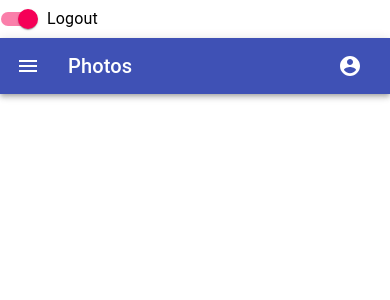
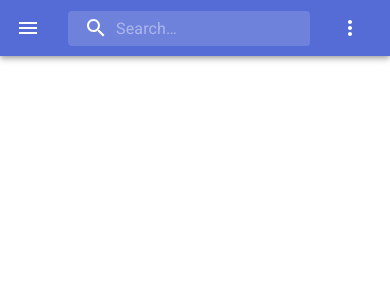
Before and after one commit to StefanSpeterDev/efficoin, a Next.js app: page /home in a window 390 px wide. Shown: the top 300 px of the page. Built offline with nearby package versions, Linux system fonts and the light colour scheme.

Commit message:
fix bug material

```diff
--- a/pages/_app.js
+++ b/pages/_app.js
@@ -1,7 +1,37 @@
-import '../styles/globals.css'
+import React from 'react';
+import PropTypes from 'prop-types';
+import Head from 'next/head';
+import { ThemeProvider } from '@material-ui/core/styles';
+import CssBaseline from '@material-ui/core/CssBaseline';
+import theme from '../src/theme';
 
-function MyApp({ Component, pageProps }) {
-  return <Component {...pageProps} />
+export default function MyApp(props) {
+  const { Component, pageProps } = props;
+
+  React.useEffect(() => {
+    // Remove the server-side injected CSS.
+    const jssStyles = document.querySelector('#jss-server-side');
+    if (jssStyles) {
+      jssStyles.parentElement.removeChild(jssStyles);
+    }
+  }, []);
+
+  return (
+    <React.Fragment>
+      <Head>
+        <title>My page</title>
+        <meta name="viewport" content="minimum-scale=1, initial-scale=1, width=device-width" />
+      </Head>
+      <ThemeProvider theme={theme}>
+        {/* CssBaseline kickstart an elegant, consistent, and simple baseline to build upon. */}
+        <CssBaseline />
+        <Component {...pageProps} />
+      </ThemeProvider>
+    </React.Fragment>
+  );
 }
 
-export default MyApp
+MyApp.propTypes = {
+  Component: PropTypes.elementType.isRequired,
+  pageProps: PropTypes.object.isRequired,
+};
--- /dev/null
+++ b/pages/_document.js
@@ -0,0 +1,68 @@
+import React from 'react';
+import Document, { Html, Head, Main, NextScript } from 'next/document';
+import { ServerStyleSheets } from '@material-ui/core/styles';
+import theme from '../src/theme';
+
+export default class MyDocument extends Document {
+  render() {
+    return (
+      <Html lang="en">
+        <Head>
+          {/* PWA primary color */}
+          <meta name="theme-color" content={theme.palette.primary.main} />
+          <link
+            rel="stylesheet"
+            href="https://fonts.googleapis.com/css?family=Roboto:300,400,500,700&display=swap"
+          />
+        </Head>
+        <body>
+          <Main />
+          <NextScript />
+        </body>
+      </Html>
+    );
+  }
+}
+
+// `getInitialProps` belongs to `_document` (instead of `_app`),
+// it's compatible with server-side generation (SSG).
+MyDocument.getInitialProps = async (ctx) => {
+  // Resolution order
+  //
+  // On the server:
+  // 1. app.getInitialProps
+  // 2. page.getInitialProps
+  // 3. document.getInitialProps
+  // 4. app.render
+  // 5. page.render
+  // 6. document.render
+  //
+  // On the server with error:
+  // 1. document.getInitialProps
+  // 2. app.render
+  // 3. page.render
+  // 4. document.render
+  //
+  // On the client
+  // 1. app.getInitialProps
+  // 2. page.getInitialProps
+  // 3. app.render
+  // 4. page.render
+
+  // Render app and page and get the context of the page with collected side effects.
+  const sheets = new ServerStyleSheets();
+  const originalRenderPage = ctx.renderPage;
+
+  ctx.renderPage = () =>
+    originalRenderPage({
+      enhanceApp: (App) => (props) => sheets.collect(<App {...props} />),
+    });
+
+  const initialProps = await Document.getInitialProps(ctx);
+
+  return {
+    ...initialProps,
+    // Styles fragment is rendered after the app and page rendering finish.
+    styles: [...React.Children.toArray(initialProps.styles), sheets.getStyleElement()],
+  };
+};
--- a/pages/home.js
+++ b/pages/home.js
@@ -1,96 +1,232 @@
 import React from 'react';
-import { makeStyles } from '@material-ui/core/styles';
+import { fade, makeStyles } from '@material-ui/core/styles';
 import AppBar from '@material-ui/core/AppBar';
 import Toolbar from '@material-ui/core/Toolbar';
+import IconButton from '@material-ui/core/IconButton';
 import Typography from '@material-ui/core/Typography';
-import IconButton from '@material-ui/core/IconButton';
-import MenuIcon from '@material-ui/icons/Menu';
-import AccountCircle from '@material-ui/icons/AccountCircle';
-import Switch from '@material-ui/core/Switch';
-import FormControlLabel from '@material-ui/core/FormControlLabel';
-import FormGroup from '@material-ui/core/FormGroup';
+import InputBase from '@material-ui/core/InputBase';
+import Badge from '@material-ui/core/Badge';
 import MenuItem from '@material-ui/core/MenuItem';
 import Menu from '@material-ui/core/Menu';
+import MenuIcon from '@material-ui/icons/Menu';
+import SearchIcon from '@material-ui/icons/Search';
+import AccountCircle from '@material-ui/icons/AccountCircle';
+import MailIcon from '@material-ui/icons/Mail';
+import NotificationsIcon from '@material-ui/icons/Notifications';
+import MoreIcon from '@material-ui/icons/MoreVert';
 
 const useStyles = makeStyles((theme) => ({
-  root: {
+  grow: {
     flexGrow: 1,
   },
   menuButton: {
     marginRight: theme.spacing(2),
   },
   title: {
-    flexGrow: 1,
+    display: 'none',
+    [theme.breakpoints.up('sm')]: {
+      display: 'block',
+    },
+  },
+  search: {
+    position: 'relative',
+    borderRadius: theme.shape.borderRadius,
+    backgroundColor: fade(theme.palette.common.white, 0.15),
+    '&:hover': {
+      backgroundColor: fade(theme.palette.common.white, 0.25),
+    },
+    marginRight: theme.spacing(2),
+    marginLeft: 0,
+    width: '100%',
+    [theme.breakpoints.up('sm')]: {
+      marginLeft: theme.spacing(3),
+      width: 'auto',
+    },
+  },
+  searchIcon: {
+    padding: theme.spacing(0, 2),
+    height: '100%',
+    position: 'absolute',
+    pointerEvents: 'none',
+    display: 'flex',
+    alignItems: 'center',
+    justifyContent: 'center',
+  },
+  inputRoot: {
+    color: 'inherit',
+  },
+  inputInput: {
+    padding: theme.spacing(1, 1, 1, 0),
+    // vertical padding + font size from searchIcon
+    paddingLeft: `calc(1em + ${theme.spacing(4)}px)`,
+    transition: theme.transitions.create('width'),
+    width: '100%',
+    [theme.breakpoints.up('md')]: {
+      width: '20ch',
+    },
+  },
+  sectionDesktop: {
+    display: 'none',
+    [theme.breakpoints.up('md')]: {
+      display: 'flex',
+    },
+  },
+  sectionMobile: {
+    display: 'flex',
+    [theme.breakpoints.up('md')]: {
+      display: 'none',
+    },
   },
 }));
 
-export default function MenuAppBar() {
+export default function PrimarySearchAppBar() {
   const classes = useStyles();
-  const [auth, setAuth] = React.useState(true);
   const [anchorEl, setAnchorEl] = React.useState(null);
-  const open = Boolean(anchorEl);
+  const [mobileMoreAnchorEl, setMobileMoreAnchorEl] = React.useState(null);
 
-  const handleChange = (event) => {
-    setAuth(event.target.checked);
-  };
+  const isMenuOpen = Boolean(anchorEl);
+  const isMobileMenuOpen = Boolean(mobileMoreAnchorEl);
 
-  const handleMenu = (event) => {
+  const handleProfileMenuOpen = (event) => {
     setAnchorEl(event.currentTarget);
   };
 
-  const handleClose = () => {
-    setAnchorEl(null);
+  const handleMobileMenuClose = () => {
+    setMobileMoreAnchorEl(null);
   };
 
+  const handleMenuClose = () => {
+    setAnchorEl(null);
+    handleMobileMenuClose();
+  };
+
+  const handleMobileMenuOpen = (event) => {
+    setMobileMoreAnchorEl(event.currentTarget);
+  };
+
+  const menuId = 'primary-search-account-menu';
+  const renderMenu = (
+    <Menu
+      anchorEl={anchorEl}
+      anchorOrigin={{ vertical: 'top', horizontal: 'right' }}
+      id={menuId}
+      keepMounted
+      transformOrigin={{ vertical: 'top', horizontal: 'right' }}
+      open={isMenuOpen}
+      onClose={handleMenuClose}
+    >
+      <MenuItem onClick={handleMenuClose}>Profile</MenuItem>
+      <MenuItem onClick={handleMenuClose}>My account</MenuItem>
+    </Menu>
+  );
+
+  const mobileMenuId = 'primary-search-account-menu-mobile';
+  const renderMobileMenu = (
+    <Menu
+      anchorEl={mobileMoreAnchorEl}
+      anchorOrigin={{ vertical: 'top', horizontal: 'right' }}
+      id={mobileMenuId}
+      keepMounted
+      transformOrigin={{ vertical: 'top', horizontal: 'right' }}
+      open={isMobileMenuOpen}
+      onClose={handleMobileMenuClose}
+    >
+      <MenuItem>
+        <IconButton aria-label="show 4 new mails" color="inherit">
+          <Badge badgeContent={4} color="secondary">
+            <MailIcon />
+          </Badge>
+        </IconButton>
+        <p>Messages</p>
+      </MenuItem>
+      <MenuItem>
+        <IconButton aria-label="show 11 new notifications" color="inherit">
+          <Badge badgeContent={11} color="secondary">
+            <NotificationsIcon />
+          </Badge>
+        </IconButton>
+        <p>Notifications</p>
+      </MenuItem>
+      <MenuItem onClick={handleProfileMenuOpen}>
+        <IconButton
+          aria-label="account of current user"
+          aria-controls="primary-search-account-menu"
+          aria-haspopup="true"
+          color="inherit"
+        >
+          <AccountCircle />
+        </IconButton>
+        <p>Profile</p>
+      </MenuItem>
+    </Menu>
+  );
+
   return (
-    <div className={classes.root}>
-      <FormGroup>
-        <FormControlLabel
-          control={<Switch checked={auth} onChange={handleChange} aria-label="login switch" />}
-          label={auth ? 'Logout' : 'Login'}
-        />
-      </FormGroup>
+    <div className={classes.grow}>
       <AppBar position="static">
         <Toolbar>
-          <IconButton edge="start" className={classes.menuButton} color="inherit" aria-label="menu">
+          <IconButton
+            edge="start"
+            className={classes.menuButton}
+            color="inherit"
+            aria-label="open drawer"
+          >
             <MenuIcon />
           </IconButton>
-          <Typography variant="h6" className={classes.title}>
-            Photos
+          <Typography className={classes.title} variant="h6" noWrap>
+            Material-UI
           </Typography>
-          {auth && (
-            <div>
-              <IconButton
-                aria-label="account of current user"
-                aria-controls="menu-appbar"
-                aria-haspopup="true"
-                onClick={handleMenu}
-                color="inherit"
-              >
-                <AccountCircle />
-              </IconButton>
-              <Menu
-                id="menu-appbar"
-                anchorEl={anchorEl}
-                anchorOrigin={{
-                  vertical: 'top',
-                  horizontal: 'right',
-                }}
-                keepMounted
-                transformOrigin={{
-                  vertical: 'top',
-                  horizontal: 'right',
-                }}
-                open={open}
-                onClose={handleClose}
-              >
-                <MenuItem onClick={handleClose}>Profile</MenuItem>
-                <MenuItem onClick={handleClose}>My account</MenuItem>
-              </Menu>
+          <div className={classes.search}>
+            <div className={classes.searchIcon}>
+              <SearchIcon />
             </div>
-          )}
+            <InputBase
+              placeholder="Search…"
+              classes={{
+                root: classes.inputRoot,
+                input: classes.inputInput,
+              }}
+              inputProps={{ 'aria-label': 'search' }}
+            />
+          </div>
+          <div className={classes.grow} />
+          <div className={classes.sectionDesktop}>
+            <IconButton aria-label="show 4 new mails" color="inherit">
+              <Badge badgeContent={4} color="secondary">
+                <MailIcon />
+              </Badge>
+            </IconButton>
+            <IconButton aria-label="show 17 new notifications" color="inherit">
+              <Badge badgeContent={17} color="secondary">
+                <NotificationsIcon />
+              </Badge>
+            </IconButton>
+            <IconButton
+              edge="end"
+              aria-label="account of current user"
+              aria-controls={menuId}
+              aria-haspopup="true"
+              onClick={handleProfileMenuOpen}
+              color="inherit"
+            >
+              <AccountCircle />
+            </IconButton>
+          </div>
+          <div className={classes.sectionMobile}>
+            <IconButton
+              aria-label="show more"
+              aria-controls={mobileMenuId}
+              aria-haspopup="true"
+              onClick={handleMobileMenuOpen}
+              color="inherit"
+            >
+              <MoreIcon />
+            </IconButton>
+          </div>
         </Toolbar>
       </AppBar>
+      {renderMobileMenu}
+      {renderMenu}
     </div>
   );
 }
--- /dev/null
+++ b/src/theme.js
@@ -0,0 +1,22 @@
+import { createMuiTheme } from '@material-ui/core/styles';
+import { red } from '@material-ui/core/colors';
+
+// Create a theme instance.
+const theme = createMuiTheme({
+  palette: {
+    primary: {
+      main: '#556cd6',
+    },
+    secondary: {
+      main: '#19857b',
+    },
+    error: {
+      main: red.A400,
+    },
+    background: {
+      default: '#fff',
+    },
+  },
+});
+
+export default theme;
```
